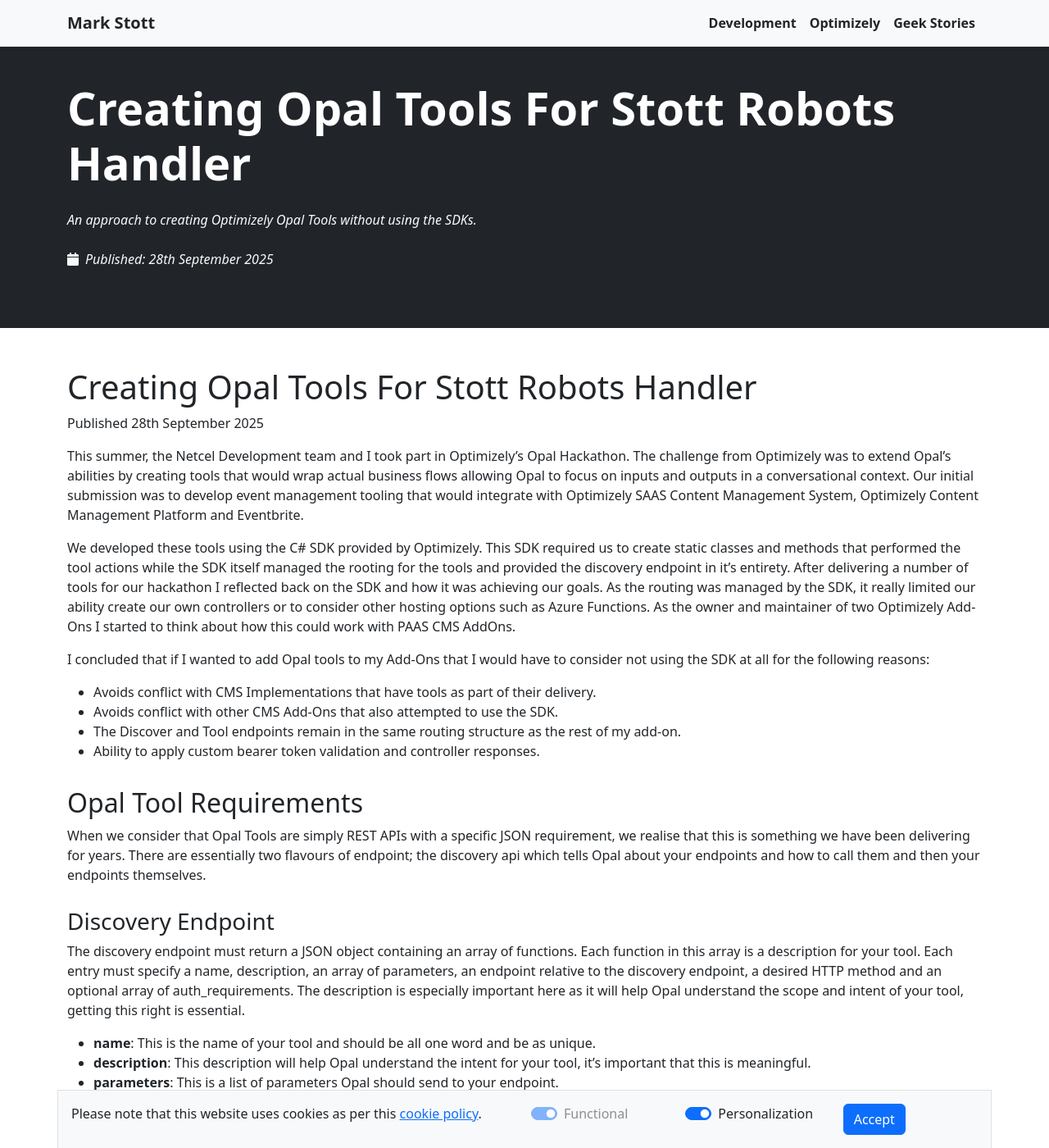
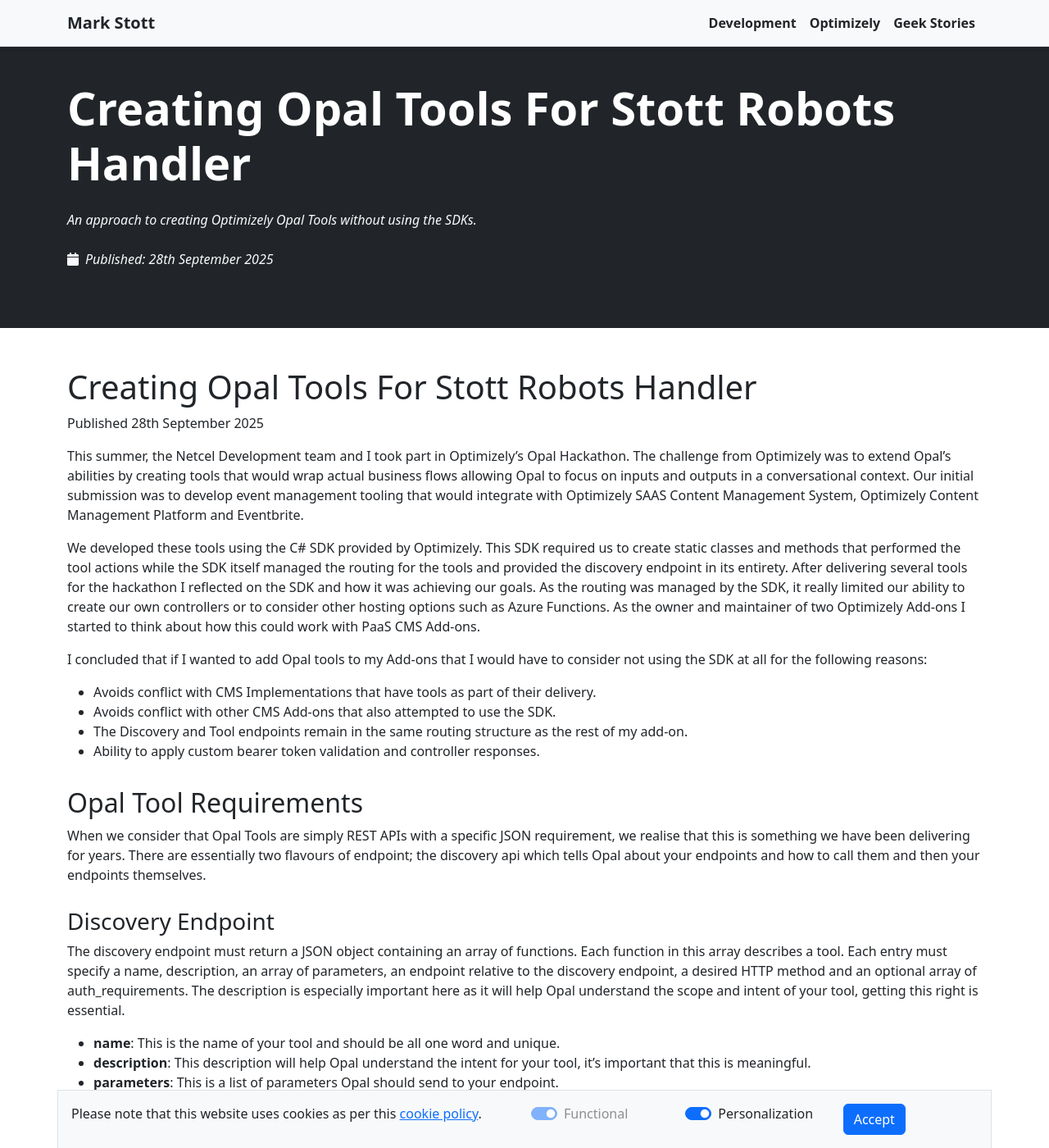
Before and after one commit to GeekInTheNorth/GeekInTheNorth.github.io, a Jekyll site: the page built from _posts/2025-09-28-creating-opal-tools.md, in a window 1280 px wide and 1400 px high. Shown: the whole window at 82% size. Built offline with Jekyll 4.4.1, drawn with Linux system fonts in a browser that asks for light colours; some of the changed text lies outside the part shown.

Commit message:
spelling and grammatical fixes

````diff
--- a/_posts/2025-09-28-creating-opal-tools.md
+++ b/_posts/2025-09-28-creating-opal-tools.md
@@ -14,13 +14,13 @@
 
 This summer, the Netcel Development team and I took part in Optimizely's Opal Hackathon.  The challenge from Optimizely was to extend Opal's abilities by creating tools that would wrap actual business flows allowing Opal to focus on inputs and outputs in a conversational context.  Our initial submission was to develop event management tooling that would integrate with Optimizely SAAS Content Management System, Optimizely Content Management Platform and Eventbrite.
 
-We developed these tools using the C# SDK provided by Optimizely.  This SDK required us to create static classes and methods that performed the tool actions while the SDK itself managed the rooting for the tools and provided the discovery endpoint in it's entirety. After delivering a number of tools for our hackathon I reflected back on the SDK and how it was achieving our goals.  As the routing was managed by the SDK, it really limited our ability create our own controllers or to consider other hosting options such as Azure Functions.  As the owner and maintainer of two Optimizely Add-Ons I started to think about how this could work with PAAS CMS AddOns.
+We developed these tools using the C# SDK provided by Optimizely.  This SDK required us to create static classes and methods that performed the tool actions while the SDK itself managed the routing for the tools and provided the discovery endpoint in its entirety. After delivering several tools for the hackathon I reflected on the SDK and how it was achieving our goals.  As the routing was managed by the SDK, it really limited our ability to create our own controllers or to consider other hosting options such as Azure Functions.  As the owner and maintainer of two Optimizely Add-ons I started to think about how this could work with PaaS CMS Add-ons.
 
-I concluded that if I wanted to add Opal tools to my Add-Ons that I would have to consider not using the SDK at all for the following reasons:
+I concluded that if I wanted to add Opal tools to my Add-ons that I would have to consider not using the SDK at all for the following reasons:
 
 - Avoids conflict with CMS Implementations that have tools as part of their delivery.
-- Avoids conflict with other CMS Add-Ons that also attempted to use the SDK.
-- The Discover and Tool endpoints remain in the same routing structure as the rest of my add-on.
+- Avoids conflict with other CMS Add-ons that also attempted to use the SDK.
+- The Discovery and Tool endpoints remain in the same routing structure as the rest of my add-on.
 - Ability to apply custom bearer token validation and controller responses.
 
 ## Opal Tool Requirements
@@ -30,9 +30,9 @@
 
 ### Discovery Endpoint
 
-The discovery endpoint must return a JSON object containing an array of functions.  Each function in this array is a description for your tool. Each entry must specify a name, description, an array of parameters, an endpoint relative to the discovery endpoint, a desired HTTP method and an optional array of auth_requirements.  The description is especially important here as it will help Opal understand the scope and intent of your tool, getting this right is essential.
+The discovery endpoint must return a JSON object containing an array of functions.  Each function in this array describes a tool. Each entry must specify a name, description, an array of parameters, an endpoint relative to the discovery endpoint, a desired HTTP method and an optional array of auth_requirements.  The description is especially important here as it will help Opal understand the scope and intent of your tool, getting this right is essential.
 
-- **name**: This is the name of your tool and should be all one word and be as unique.
+- **name**: This is the name of your tool and should be all one word and unique.
 - **description**: This description will help Opal understand the intent for your tool, it's important that this is meaningful.
 - **parameters**: This is a list of parameters Opal should send to your endpoint.
   - **name**: This is the name of the parameter, this should match the case you expect to receive the data on.
@@ -79,15 +79,15 @@
 
 ### Tool Endpoint
 
-The API endpoint for a tool must be relative to the discovery endpoint, i.e. it must exist beneath the discover endpoint.  If we assume that the discovery endpoint responds on `https://www.example.com/path-one/discovery`, and a tool has an endpoint of `/tools/tool-one` then Opal will send the request to `https://www.example.com/path-one/tools/tool-one`.  It should be noted that if you register the discover endpoint with a trailing slash like `https://www.example.com/path-one/discovery/`, then Opal will send the request to `https://www.example.com/path-one/discovery/tools/tool-one` instead.  Because of this, you may want to check on any redirect rules within your solution that force trailing slashes etc.
+The API endpoint for a tool must be relative to the discovery endpoint, i.e. it must exist beneath the discovery endpoint.  If we assume that the discovery endpoint responds on `https://www.example.com/path-one/discovery`, and a tool has an endpoint of `/tools/tool-one` then Opal will send the request to `https://www.example.com/path-one/tools/tool-one`.  It should be noted that if you register the  with a trailing slash like `https://www.example.com/path-one/discovery/`, then Opal will send the request to `https://www.example.com/path-one/discovery/tools/tool-one` instead.  Because of this, you may want to check on any redirect rules within your solution that force trailing slashes etc.
 
-- **parameters**: This will be a json object that has properties matching the defined tool parameters.
-  - **parameterOne**: This is just an example parameter, your own parameters defined in the discover endpoint will appear here.
+- **parameters**: This will be a JSON object that has properties matching the defined tool parameters.
+  - **parameterOne**: This is just an example parameter, your own parameters defined in the discovery endpoint will appear here.
 - **auth**: This is an optional object and will only be provided if the tool has been specified as requiring a specific authentication.
   - **provider**: This will be the name of the authentication provider.
   - **credentials**: These are the specific authentication details.
 
-Additional data items are also included as **environment** and **chat_metadata**, but these are not essential for the operation of your tool, but could be useful in tracing operations.  In the following example, a tool has been declared as having Opti Id as an authentication requirement.
+Additional data items are also included as **environment** and **chat_metadata**, but these are not essential for the operation of your tool, but could be useful in tracing operations.  In the following example, a tool has been declared as having OptiId as an authentication requirement.
 
 **POST: /tools/tool-name**
 ```json
````
Also changed, not shown: other parts of _posts/2025-09-28-creating-opal-tools.md (+5 -5 lines).
